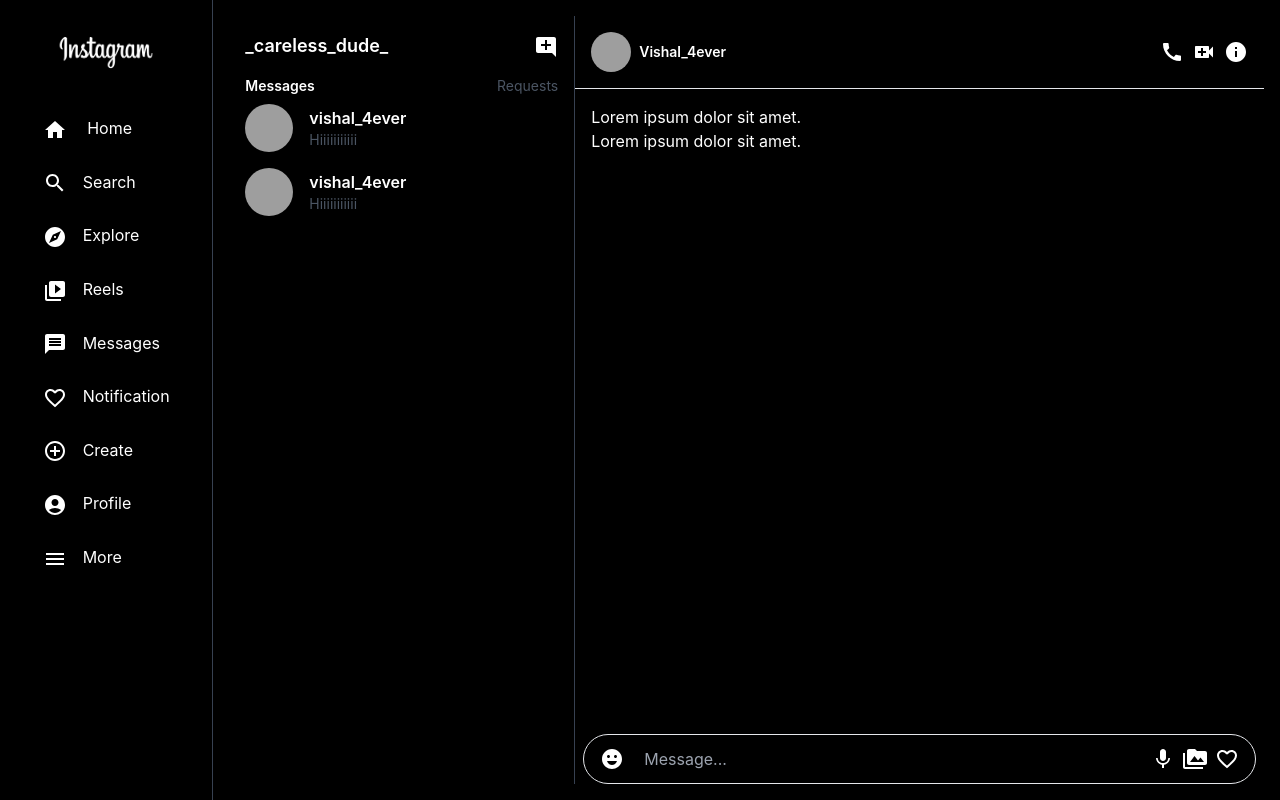
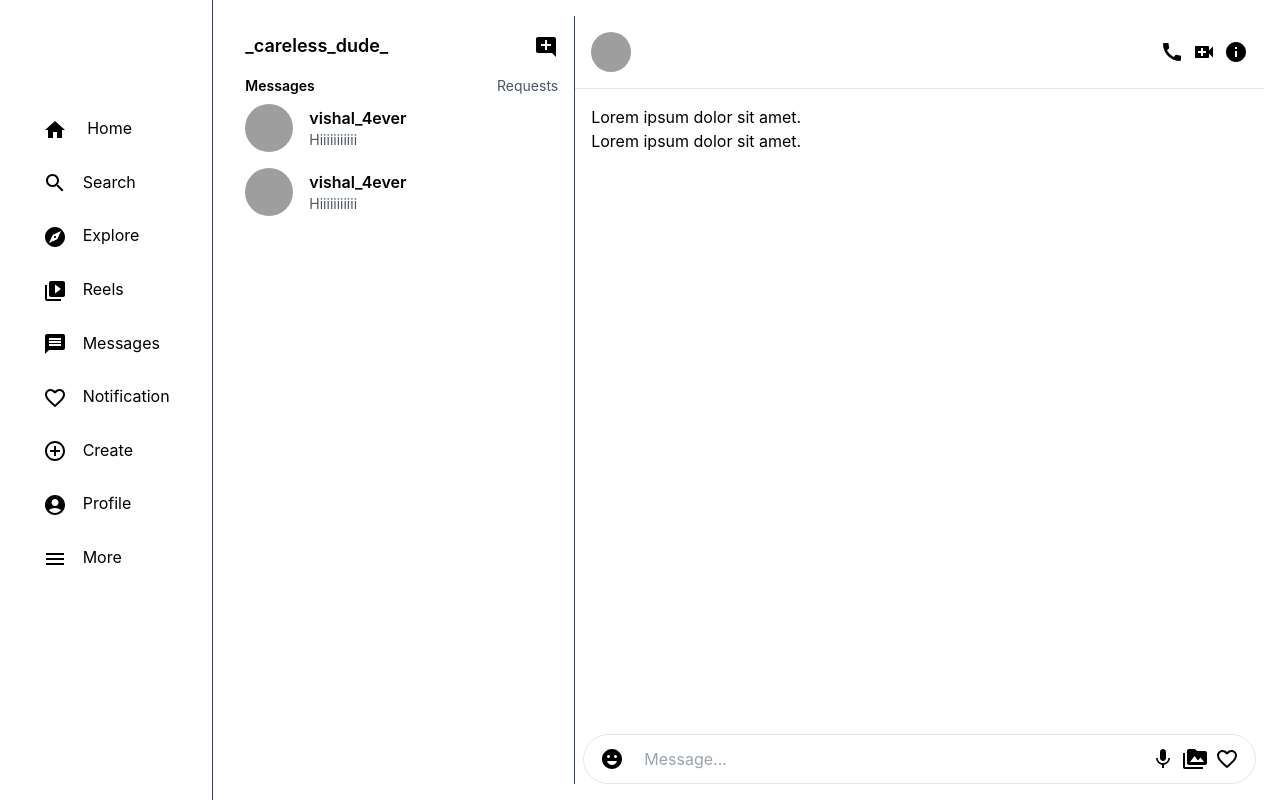
Before and after one commit to NiravRathva/Instagram-clone-frontend, a React (Create React App) app: page /messages in a window 1280 px wide. Built offline with nearby package versions, Linux system fonts and the light colour scheme; grey boxes are pictures that could not be loaded.

Commit message:
Implement toggleable dark mode and light mode feature

```diff
--- a/package.json
+++ b/package.json
@@ -10,6 +10,7 @@
     "@testing-library/jest-dom": "^5.17.0",
     "@testing-library/react": "^13.4.0",
     "@testing-library/user-event": "^13.5.0",
+    "axios": "^1.4.0",
     "react": "^18.2.0",
     "react-dom": "^18.2.0",
     "react-router-dom": "^6.15.0",
@@ -42,5 +43,6 @@
   },
   "devDependencies": {
     "tailwindcss": "^3.3.3"
-  }
+  },
+  "proxy": "https://white-waiter-xbmxc.ineuron.app:8000/api/v1/"
 }
--- a/src/App.js
+++ b/src/App.js
@@ -4,16 +4,57 @@
 import Home from "./Pages/Home.js";
 import Profile from "./Pages/Profile.js";
 import Messages from "./Pages/Messages.js";
+import { useState } from "react";
 function App() {
+  const [isDarkMode, setIsDarkMode] = useState(false);
+
+  const toggleDarkMode = () => {
+    setIsDarkMode((prevMode) => !prevMode);
+  };
   return (
-    <div className="App  mx-auto bg-black">
+    <div
+      className={`App  mx-auto bg-black ${
+        isDarkMode ? "bg-black text-white" : "bg-white text-black"
+      }`}
+    >
       <Router>
         <Routes>
-          <Route path="/" element={<Home/>}></Route>
-          <Route path="/profile" element={<Profile/>}></Route>
-          <Route path="/messages" element={<Messages/>}></Route>
-          <Route path="/login" element={<Login />}></Route>
-          <Route path="/signup" element={<Signup />}></Route>
+          <Route
+            path="/"
+            element={
+              <Home isDarkMode={isDarkMode} toggleDarkMode={toggleDarkMode} />
+            }
+          ></Route>
+          <Route
+            path="/profile"
+            element={
+              <Profile
+                isDarkMode={isDarkMode}
+                toggleDarkMode={toggleDarkMode}
+              />
+            }
+          ></Route>
+          <Route
+            path="/messages"
+            element={
+              <Messages
+                isDarkMode={isDarkMode}
+                toggleDarkMode={toggleDarkMode}
+              />
+            }
+          ></Route>
+          <Route
+            path="/login"
+            element={
+              <Login isDarkMode={isDarkMode} toggleDarkMode={toggleDarkMode} />
+            }
+          ></Route>
+          <Route
+            path="/signup"
+            element={
+              <Signup isDarkMode={isDarkMode} toggleDarkMode={toggleDarkMode} />
+            }
+          ></Route>
         </Routes>
       </Router>
     </div>
--- a/src/Components/Chat.js
+++ b/src/Components/Chat.js
@@ -10,7 +10,7 @@
   return (
     <div className="flex flex-col h-full">
       {/* Header section */}
-      <div className="sticky top-0 z-10 bg-black p-4 flex justify-between items-center border-b">
+      <div className="sticky top-0 z-10 p-4 flex justify-between items-center border-b">
         <div className="flex items-center space-x-2">
           <div className="w-10 h-10 rounded-full overflow-hidden">
             <img
@@ -34,7 +34,7 @@
         {/* Repeat messages */}
       </div>
       {/* Message input section */}
-      <div className="sticky bottom-0 z-10 bg-black py-1 px-4 mx-2  border rounded-full">
+      <div className="sticky bottom-0 z-10 py-1 px-4 mx-2  border rounded-full">
         <div className="flex items-center space-x-2">
           <EmojiEmotionsIcon className="cursor-pointer"/>
           <input
--- a/src/Components/Sidebar.js
+++ b/src/Components/Sidebar.js
@@ -13,9 +13,9 @@
 import VideoLibraryIcon from "@mui/icons-material/VideoLibrary";
 import instaLogo from "../Images/Logo-Instagram-1.png";
 import { Link } from "react-router-dom";
-const Sidebar = () => {
+const Sidebar = ({ toggleDarkMode, isDarkMode }) => {
   const [isDropdownOpen, setIsDropdownOpen] = useState(false);
-  const [showIconOnly, setShowIconOnly] = useState(false);
+
   const toggleDropdown = () => {
     setIsDropdownOpen(!isDropdownOpen);
   };
@@ -33,72 +33,128 @@
       {/* Links  */}
       <div>
         <ul className="p-4">
-          <li className=" p-3  hover:bg-gray-900 rounded-md my-1">
+          <li
+            className={` p-3  ${
+              isDarkMode ? "hover:bg-gray-900" : "hover:bg-gray-300"
+            } rounded-md my-1`}
+          >
             <Link to="/">
               <HomeIcon fontSize="medium" className="mr-4" /> Home
             </Link>
           </li>
-          <li className=" p-3  hover:bg-gray-900 rounded-md my-1">
+          <li
+            className={` p-3  ${
+              isDarkMode ? "hover:bg-gray-900" : "hover:bg-gray-300"
+            } rounded-md my-1`}
+          >
             <Link to="/search">
               <SearchIcon fontSize="medium" className="mr-4" />
               Search
             </Link>
           </li>
-          <li className=" p-3  hover:bg-gray-900 rounded-md my-1">
+          <li
+            className={` p-3  ${
+              isDarkMode ? "hover:bg-gray-900" : "hover:bg-gray-300"
+            } rounded-md my-1`}
+          >
             <Link to="/explore">
               <ExploreIcon fontSize="medium" className="mr-4" />
               Explore
             </Link>
           </li>
-          <li className=" p-3 hover:bg-gray-900 rounded-md my-1">
+          <li
+            className={` p-3 ${
+              isDarkMode ? "hover:bg-gray-900" : "hover:bg-gray-300"
+            } rounded-md my-1`}
+          >
             <Link to="/reels">
               <VideoLibraryIcon fontSize="medium" className="mr-4" />
               Reels
             </Link>
           </li>
-          <li className=" p-3 hover:bg-gray-900 rounded-md my-1">
-            <Link to="/messages" onClick={!setShowIconOnly}>
+          <li
+            className={` p-3 ${
+              isDarkMode ? "hover:bg-gray-900" : "hover:bg-gray-300"
+            } rounded-md my-1`}
+          >
+            <Link to="/messages">
               <MessageIcon fontSize="medium" className="mr-4" />
               Messages
             </Link>
           </li>
-          <li className=" p-3 hover:bg-gray-900 rounded-md my-1">
+          <li
+            className={` p-3 ${
+              isDarkMode ? "hover:bg-gray-900" : "hover:bg-gray-300"
+            } rounded-md my-1`}
+          >
             <Link to="/notification">
               <FavoriteBorderIcon fontSize="medium" className="mr-4" />
               Notification
             </Link>
           </li>
-          <li className=" p-3 hover:bg-gray-900 rounded-md my-1">
+          <li
+            className={` p-3 ${
+              isDarkMode ? "hover:bg-gray-900" : "hover:bg-gray-300"
+            } rounded-md my-1`}
+          >
             <Link to="/create">
               <AddCircleOutlineIcon fontSize="medium" className="mr-4" />
               Create
             </Link>
           </li>
-          <li className=" p-3 hover:bg-gray-900 rounded-md my-1">
+          <li
+            className={` p-3 ${
+              isDarkMode ? "hover:bg-gray-900" : "hover:bg-gray-300"
+            } rounded-md my-1`}
+          >
             <Link to="/profile">
               <AccountCircleIcon fontSize="medium" className="mr-4" />
               Profile
             </Link>
           </li>
-          <li className="relative p-3 hover:bg-gray-900 rounded-md my-1">
+          <li
+            className={`relative p-3 ${
+              isDarkMode ? "hover:bg-gray-900" : "hover:bg-gray-300"
+            } rounded-md my-1`}
+          >
             <Link to="#" onClick={toggleDropdown}>
               <MenuIcon fontSize="medium" className="mr-4" />
               More
             </Link>
             {/* more Dropdown  */}
             {isDropdownOpen && (
-              <ul className="mt-2 absolute right-0 bottom-full bg-black border border-gray-300 rounded-lg shadow-md">
-                <li className="p-3 hover:bg-gray-900">
-                  <Link to="#">
-                    <LightModeIcon /> Light Mode
-                  </Link>
-                </li>
-                <li className="p-3 hover:bg-gray-900">
-                  <Link to="#">
-                    <DarkModeIcon /> Dark Mode
-                  </Link>
-                </li>
-                <li className="p-3 hover:bg-gray-900">
+              <ul
+                className={`mt-2 absolute right-0 bottom-full ${
+                  isDarkMode ? "bg-black" : "bg-gray-100"
+                } border border-gray-300 rounded-lg shadow-md`}
+              >
+                {isDarkMode ? (
+                  <li
+                    className={`p-3 ${
+                      isDarkMode ? "hover:bg-gray-900" : "hover:bg-gray-300"
+                    }`}
+                  >
+                    <button onClick={toggleDarkMode}>
+                      <LightModeIcon /> Light Mode
+                    </button>
+                  </li>
+                ) : (
+                  <li
+                    className={`p-3 ${
+                      isDarkMode ? "hover:bg-gray-900" : "hover:bg-gray-300"
+                    }`}
+                  >
+                    <Link onClick={toggleDarkMode}>
+                      <DarkModeIcon /> Dark Mode
+                    </Link>
+                  </li>
+                )}
+
+                <li
+                  className={`p-3 ${
+                    isDarkMode ? "hover:bg-gray-900" : "hover:bg-gray-300"
+                  }`}
+                >
                   <Link to="#">
                     <SettingsIcon /> Settings
                   </Link>
--- a/src/Pages/Login.js
+++ b/src/Pages/Login.js
@@ -4,9 +4,9 @@
 import playStoreLogo from "../Images/google-play-badge.png";
 import microsoftLogo from "../Images/microsoft.png";
 import { Link } from "react-router-dom";
-const Login = () => {
+const Login = ({ toggleDarkMode, isDarkMode }) => {
   return (
-    <div className="flex flex-col max-w-[350px] mx-auto justify-center content-center  space-y-4  mt-3 w-full">
+    <div className="flex flex-col max-w-[350px] h-screen mx-auto justify-center content-center  space-y-4   w-full">
       {/* form section */}
       <div className="border-2 border-slate-300 p-4 flex flex-col items-center py-2 px-14 ">
         {/* logo */}
--- a/src/Pages/Messages.js
+++ b/src/Pages/Messages.js
@@ -2,18 +2,18 @@
 import Chatlist from "../Components/Chatlist.js";
 import Chat from "../Components/Chat.js";
 
-const Messages = () => {
+const Messages = ({ toggleDarkMode, isDarkMode }) => {
   return (
     <div className="flex">
       {/* Sidebar */}
-      <div className="w-1/6 h-screen bg-black text-white  border-r border-gray-700">
-        <Sidebar />
+      <div className="w-1/6 h-screen   border-r border-gray-700">
+        <Sidebar isDarkMode={isDarkMode}  toggleDarkMode={toggleDarkMode}/>
       </div>
 
       {/* Main Content */}
-      <div className="flex  flex-1 ml-1/6 w-5/6  p-4 bg-black text-white overflow-y-auto">
+      <div className="flex  flex-1 ml-1/6 w-5/6  p-4  overflow-y-auto">
         {/* chatlist */}
-        <div className="w-1/3 bg-black text-white p-4">
+        <div className="w-1/3  p-4">
             <Chatlist/>
         </div>
         {/* chat */}
--- a/src/Pages/Signup.js
+++ b/src/Pages/Signup.js
@@ -5,9 +5,9 @@
 import microsoftLogo from "../Images/microsoft.png";
 import { Link } from "react-router-dom";
 
-const Signup = () => {
+const Signup = ({isDarkMode }) => {
   return (
-    <div className="flex flex-col max-w-[350px] mx-auto justify-center content-center  space-y-4  mt-3 w-full">
+    <div className="flex flex-col max-w-[350px] mx-auto justify-center content-center  space-y-4  mt-4 w-full">
       {/* login form section */}
       <div className="border-2 border-slate-300 p-4 flex flex-col items-center py-2 px-14 ">
         {/* logo */}
```
Also changed, not shown: src/Pages/Home.js (+5 -6 lines), src/Pages/Profile.js (+17 -7 lines), 1 other file (tests, documents, lock files or other folders).
